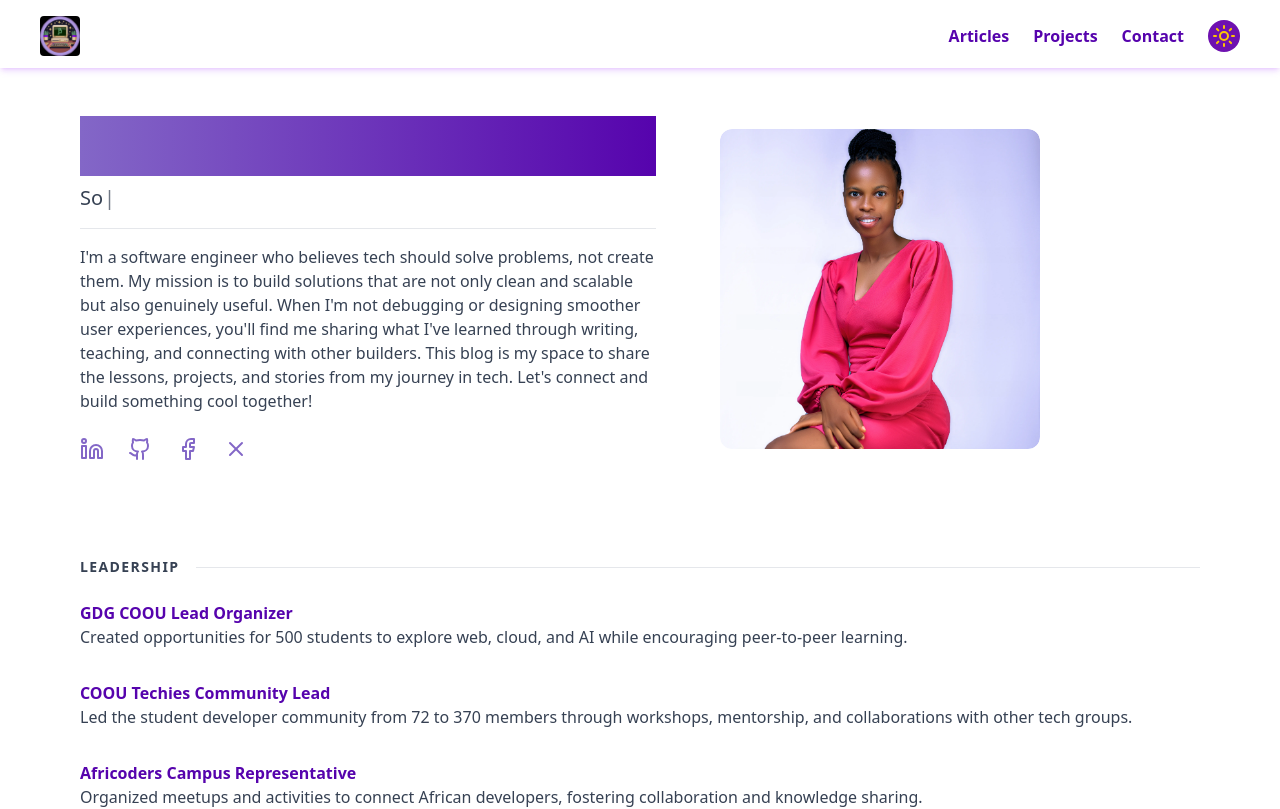
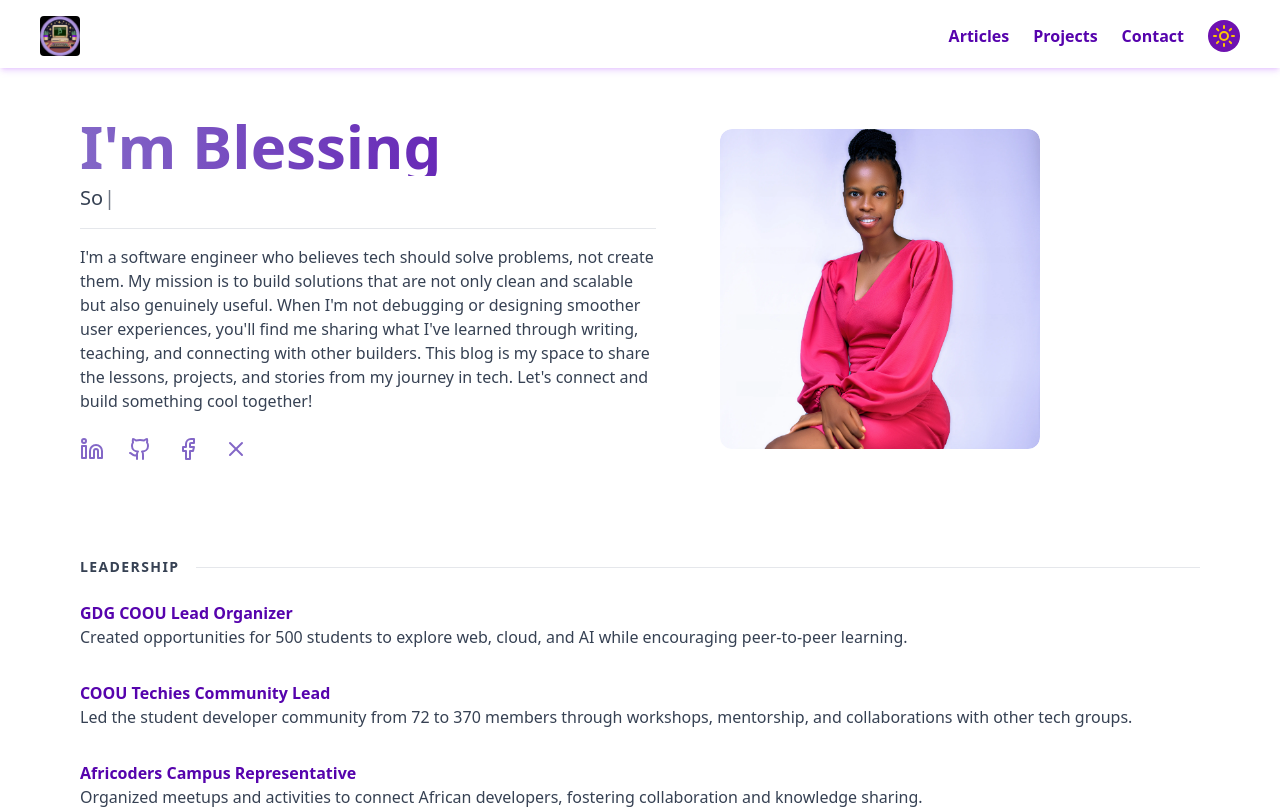
Before and after one commit to BlessingEmejulu/blessedtechie-blog, a Next.js app: page / in a window 1280 px wide. Shown: the top 809 px of the page. Built offline with nearby package versions, Linux system fonts and the light colour scheme.

Commit message:
Fix gradient text styling: add background-clip properties for better text rendering

```diff
--- a/app/globals.css
+++ b/app/globals.css
@@ -42,6 +42,7 @@ body {
 
 .gradient-text {
 background-image: linear-gradient(to right, #8367C7, #5603AD);
-background-position-x: text;
+background-clip: text;
+-webkit-background-clip: text;
 color: transparent;
 }
```
